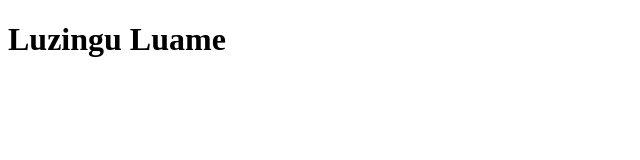
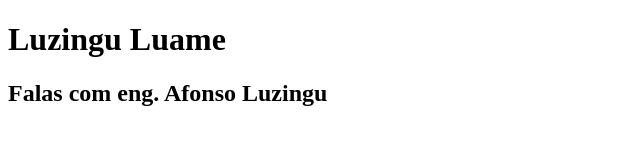
Before and after one commit to Luzingu/exemplo, a plain HTML site: page index.html in a window 1280 px wide. Shown: the whole page, without its empty margins (0-640 px from the left). Drawn offline with Linux system fonts and the light colour scheme.

```diff
--- a/index.html
+++ b/index.html
@@ -7,5 +7,6 @@
 </head>
 <body>
 	<h1>Luzingu Luame</h1>
+	<h2>Falas com eng. Afonso Luzingu</h2>
 </body>
 </html>
```
